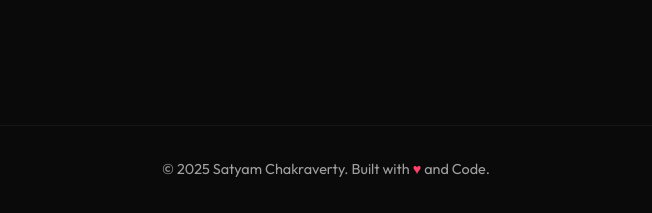
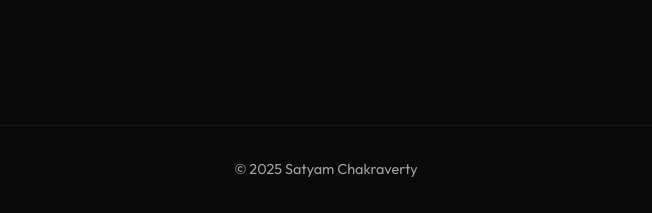
Before and after one commit to SatyamBhauu/my-portfolio, a plain HTML site: page index.html in a window 1280 px wide. Shown: the part 3029-3242 px from the top of the page, without its empty margins (314-966 px from the left). Drawn offline with Linux system fonts and the light colour scheme.

Commit message:
index.html

```diff
--- a/index.html
+++ b/index.html
@@ -174,11 +174,12 @@
 
     <footer class="footer">
         <div class="container">
-            <p>&copy; 2025 Satyam Chakraverty. Built with <span class="heart">♥</span> and Code.</p>
+            <p>&copy; 2025 Satyam Chakraverty
         </div>
     </footer>
 
     <script src="script.js"></script>
 </body>
 
+
 </html>
```
